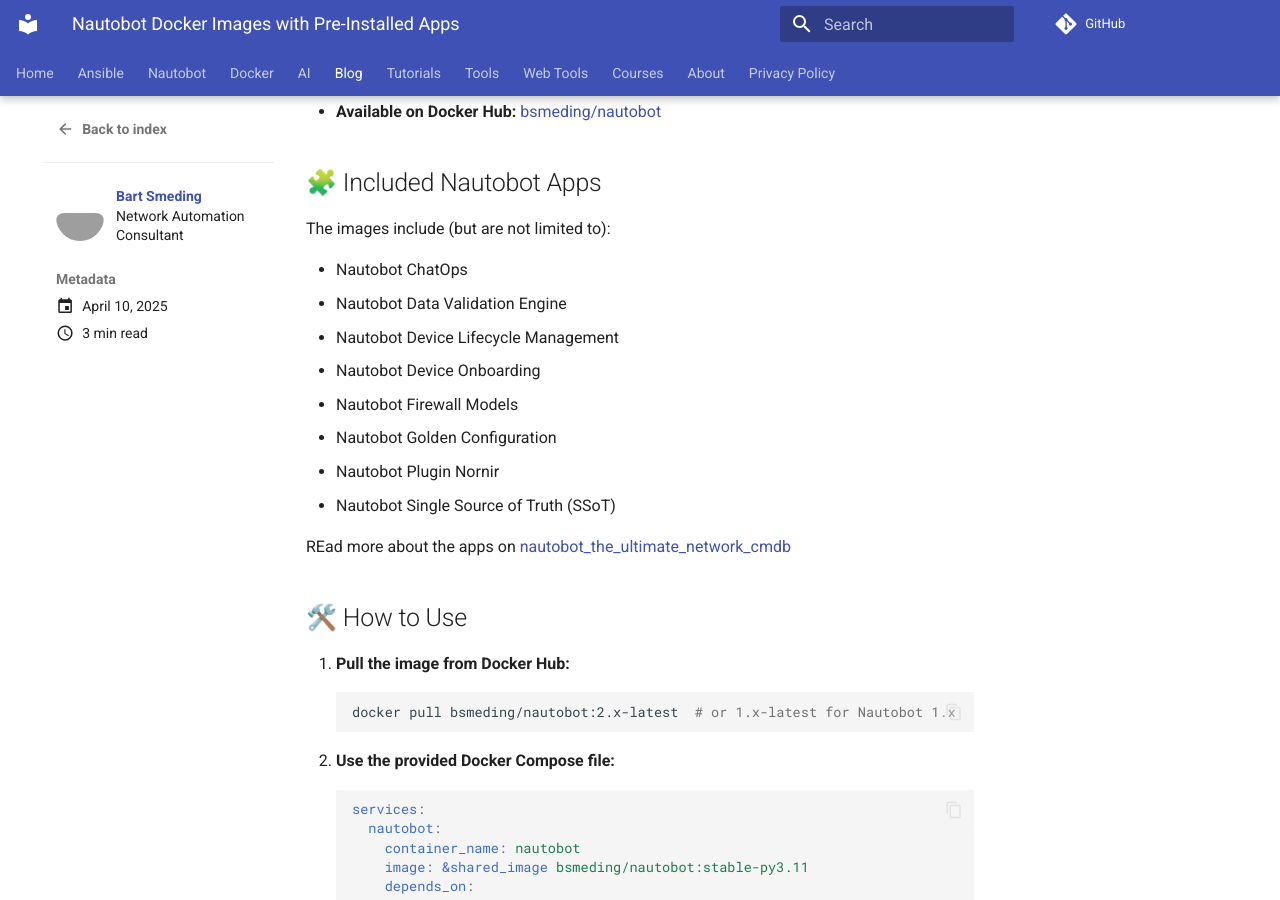
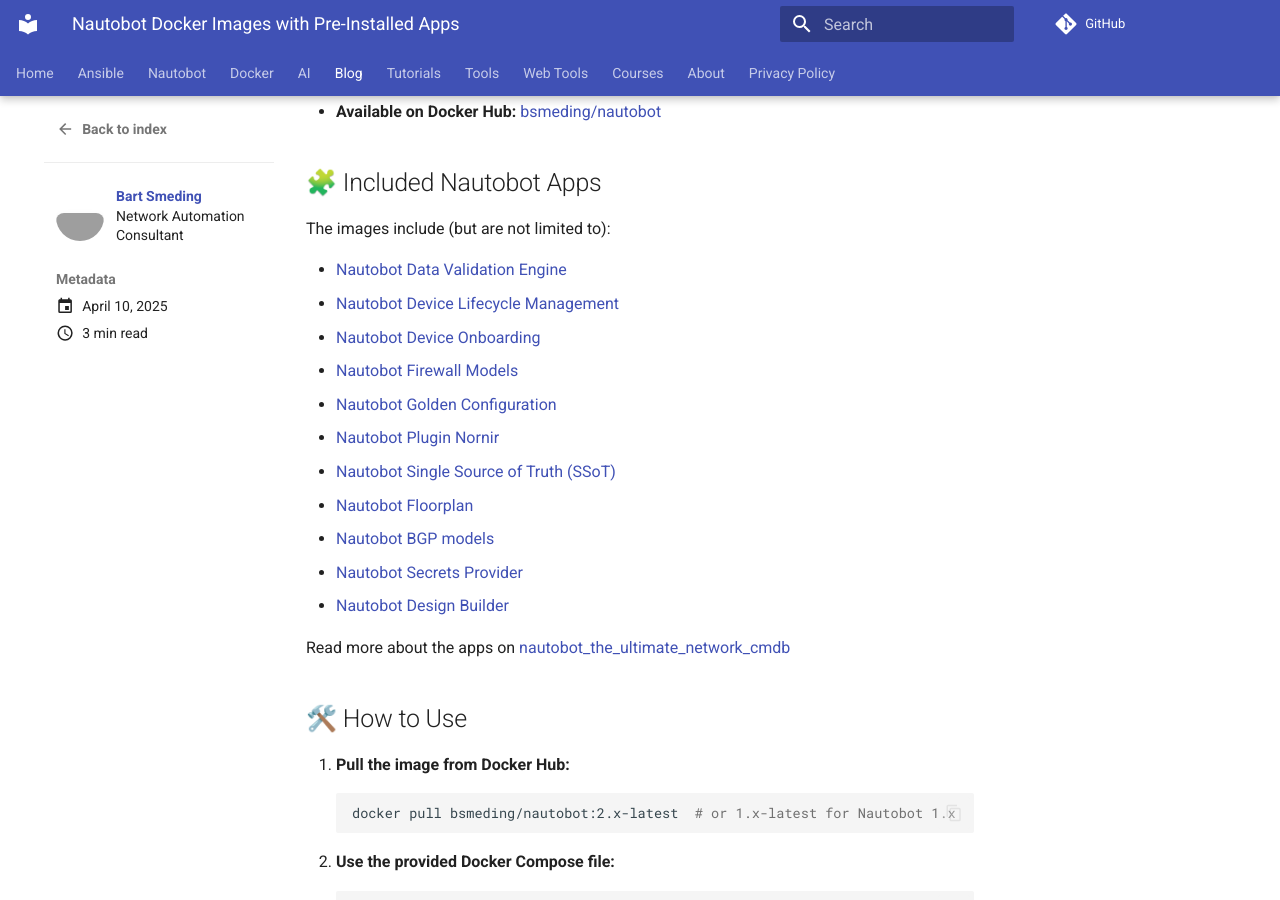
Before and after one commit to bsmeding/bsmeding.github.io, an MkDocs documentation site: the page built from docs/blog/posts/2025/2025-04-10-nautobot-docker-apps.md, in a window 1280 px wide and 900 px high, scrolled down 671 px. Built offline with MkDocs 1.6.1 and Material for MkDocs 9.7.7, drawn with Linux system fonts in a browser that asks for light colours; comment, search, counter and statistics services are not loaded; grey boxes are pictures that could not be loaded.

Commit message:
update apps list

```diff
--- a/docs/blog/posts/2025/2025-04-10-nautobot-docker-apps.md
+++ b/docs/blog/posts/2025/2025-04-10-nautobot-docker-apps.md
@@ -30,16 +30,19 @@
 
 The images include (but are not limited to):
 
-* Nautobot ChatOps
-* Nautobot Data Validation Engine
-* Nautobot Device Lifecycle Management
-* Nautobot Device Onboarding
-* Nautobot Firewall Models
-* Nautobot Golden Configuration
-* Nautobot Plugin Nornir
-* Nautobot Single Source of Truth (SSoT)
+* [Nautobot Data Validation Engine](https://docs.nautobot.com/projects/data-validation/en/latest/)
+* [Nautobot Device Lifecycle Management](https://docs.nautobot.com/projects/device-lifecycle/en/latest/)
+* [Nautobot Device Onboarding](https://docs.nautobot.com/projects/device-onboarding/en/latest/)
+* [Nautobot Firewall Models](https://docs.nautobot.com/projects/firewall-models/en/latest/)
+* [Nautobot Golden Configuration](https://docs.nautobot.com/projects/golden-config/en/latest/)
+* [Nautobot Plugin Nornir](https://docs.nautobot.com/projects/nornir-nautobot/en/latest/)
+* [Nautobot Single Source of Truth (SSoT)](https://docs.nautobot.com/projects/ssot/en/latest/)
+* [Nautobot Floorplan](https://docs.nautobot.com/projects/floor-plan/en/latest/)
+* [Nautobot BGP models](https://docs.nautobot.com/projects/bgp-models/en/latest/)
+* [Nautobot Secrets Provider](https://docs.nautobot.com/projects/secrets-providers/en/latest/)
+* [Nautobot Design Builder](https://docs.nautobot.com/projects/design-builder/en/latest/)
 
-REad more about the apps on [nautobot_the_ultimate_network_cmdb](/nautobot_the_ultimate_network_cmdb/)
+Read more about the apps on [nautobot_the_ultimate_network_cmdb](/nautobot_the_ultimate_network_cmdb/)
 
 ## 🛠️ How to Use
 1. **Pull the image from Docker Hub:**
```
